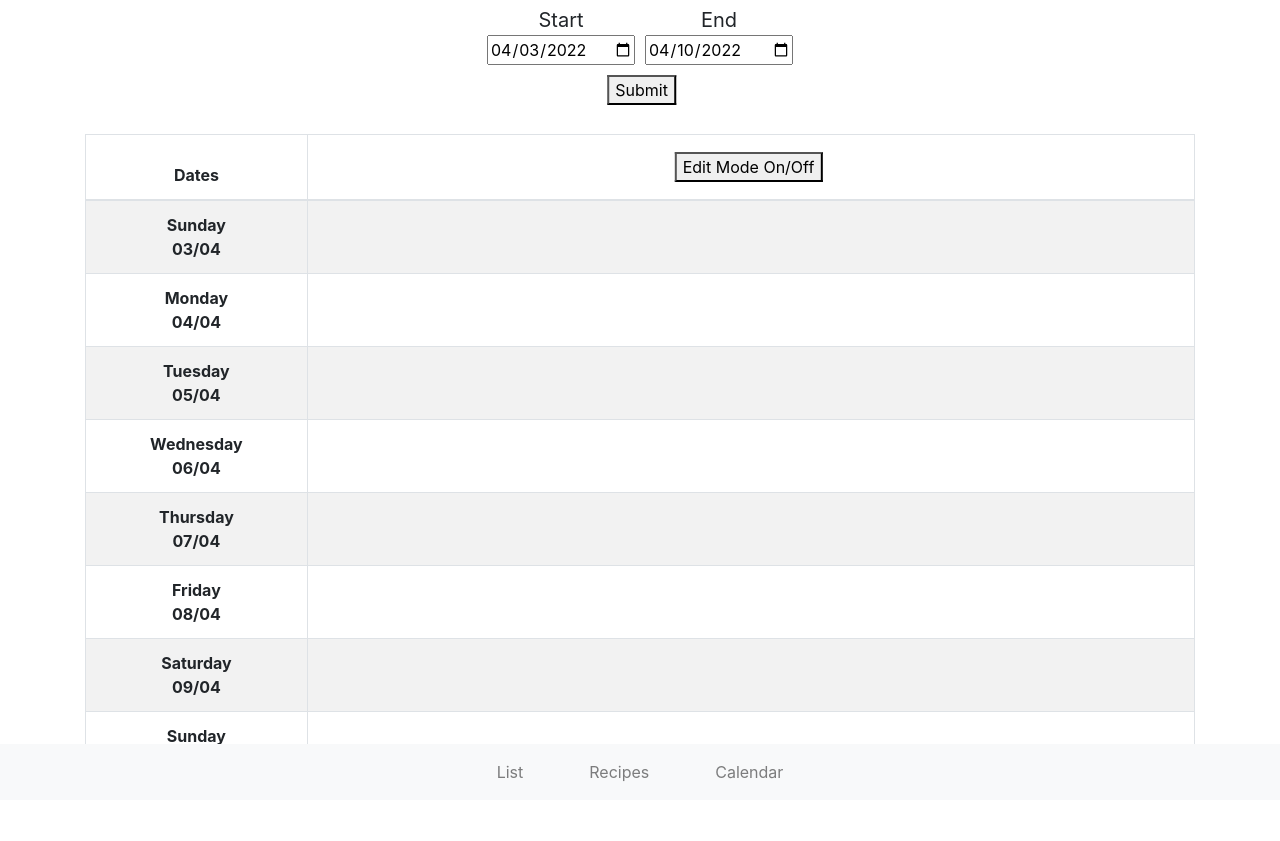
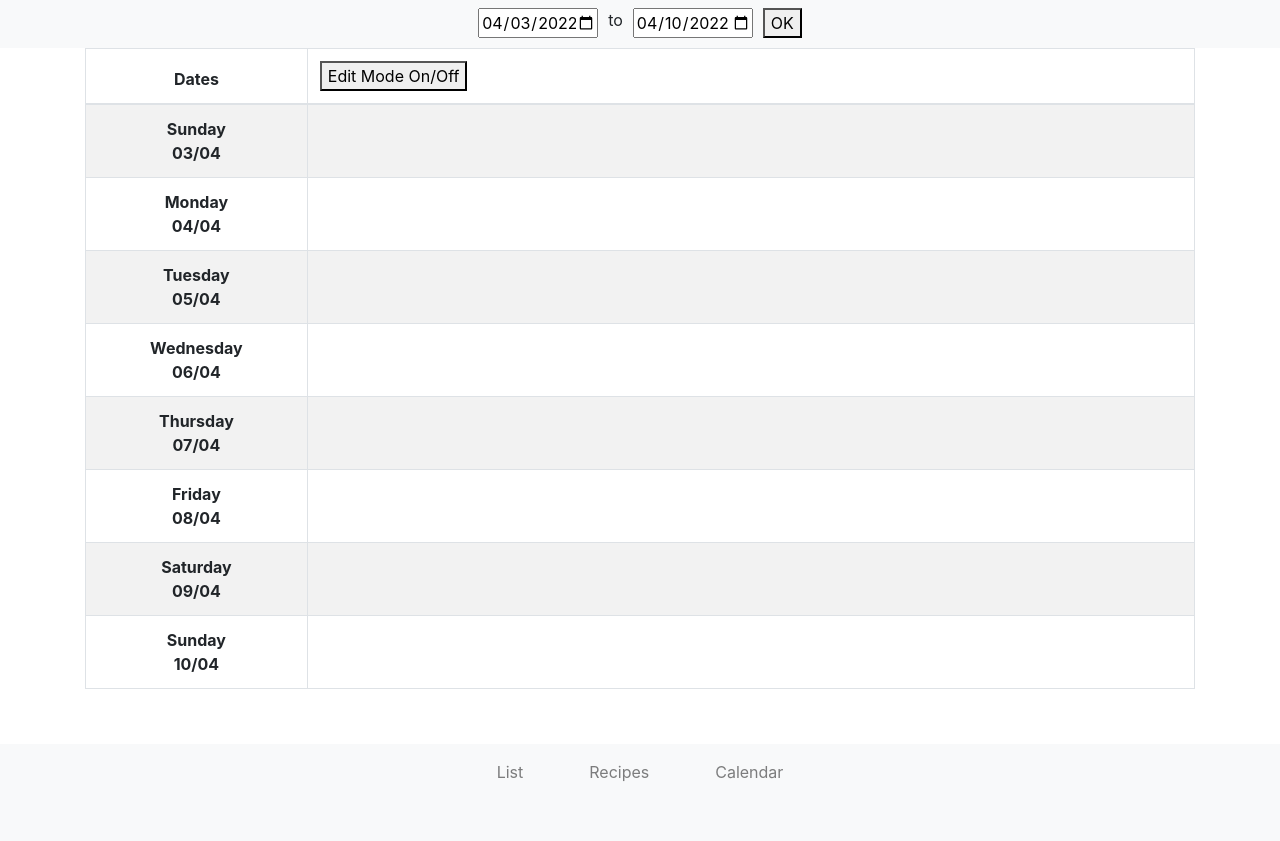
Before and after one commit to ls13g12/shopping-list, a Flask app: page /calendar in a window 1280 px wide. After the commit the page ends 781 px from the top, so only its background shows below. Run offline with Flask 2, Linux system fonts and the light colour scheme; data comes from the database, SQL or seed files in the repository; both versions use the stored data as it was after the commit; data that the repository does not hold is empty.

Commit message:
moved navbar to bottom and general styling

```diff
--- a/app/templates/base.html
+++ b/app/templates/base.html
@@ -26,9 +26,9 @@
 
         <nav class="navbar fixed-bottom navbar-expand navbar-light bg-light">
               <ul class="nav navbar-nav mx-auto">
-                <li class="nav-item"><a class="nav-link" href="/list">List</a></li>
-                <li class="nav-item"><a class="nav-link" href="/recipes">Recipes</a></li>
-                <li class="nav-item"><a class="nav-link" href="/calendar">Calendar</a></li>
+                <li class="nav-item page-links"><a class="nav-link" href="/list">List</a></li>
+                <li class="nav-item page-links"><a class="nav-link" href="/recipes">Recipes</a></li>
+                <li class="nav-item page-links"><a class="nav-link" href="/calendar">Calendar</a></li>
 
               </ul>
           </nav>
@@ -42,7 +42,7 @@
 .container{
     padding-bottom: 40px;
 }
-.nav-item:not(:first-child){
+.page-links:not(:first-child){
     padding-left: 50px;
 }
 </style>
--- a/app/templates/calendar.html
+++ b/app/templates/calendar.html
@@ -2,23 +2,17 @@
 
 {% block content %}
 
-<div class="container" max-width="200px">
-        <div class="dates-container">
-                <div class="date-input">
-                        <label for="start-date">Start</label>
-                        <input id="start-date" type="date">
-                </div>
-                <div class="date-input">
-                        <label for="end-date">End</label>
-                        <input id="end-date" type="date">
-                </div>
-        </div>
-        <button id="submit-dates-button">Submit</button>
-        <br>
+<nav class="navbar navbar-expand navbar-light bg-light">
+        <ul class="nav navbar-nav mx-auto ">
+                <li class="nav-item dates"><input id="start-date" type="date"></li>
+                <li class="nav-item dates"><label for="end-date"> to </label></li>
+                <li class="nav-item dates"><input id="end-date" type="date"></li>
+                <li class="nav-item dates"><button id="submit-dates-button">OK</button></li>
+        </ul>
 
-        <br>
+</nav>
 
-
+<div class="container">
         <div id="calendar-view-div">
                 <table class="table table-bordered table-striped">
                         <thead>
@@ -32,11 +26,7 @@
                                 </tr>
                         </thead>
                         <tbody id="calendar-table-body">
-                                <tr>
-                                        <th></th>
 
- <td></td>
-                                </tr>
                         </tbody>
                 </table>
         </div>
@@ -51,34 +41,18 @@
 .btn-outline-secondary{
         background-color: white;
 }
-label{
-        font-size: 20px;
-        margin: 0px;
-        padding: 0px;
-}
-#submit-dates-button, #toggle-edit-button{
-        position: relative;
-        left: 50%;
-        transform: translate(-55%, 0%);
-        margin: 5px;
-}
-div .dates-container{
-        display: flex;
-        justify-content: center;
-}
-div .date-input{
-        padding: 5px;
-        max-width: 45%;
-        display: flex;
-        flex-direction: column;
-        justify-content: center;
-        justify-items: center;
-        text-align: center;
+body{
+        background-color: transparent;
 }
 #start-date, #end-date{
-        height: 30px;
-        width: 100%;
+        width: 120px;
 }
+
+.dates:not(:first-child){
+        justify-content: space-around;
+        padding-left: 10px;
+}
+
 div .recipe-div {
         height: 40px;
         background-color: grey;
@@ -111,9 +85,6 @@ table .w-20 {
 table .w-80 {
         width:80%;
 }
-th{
-
-}
 </style>
 
 {% endblock %}
```
Also changed, not shown: app.db.
